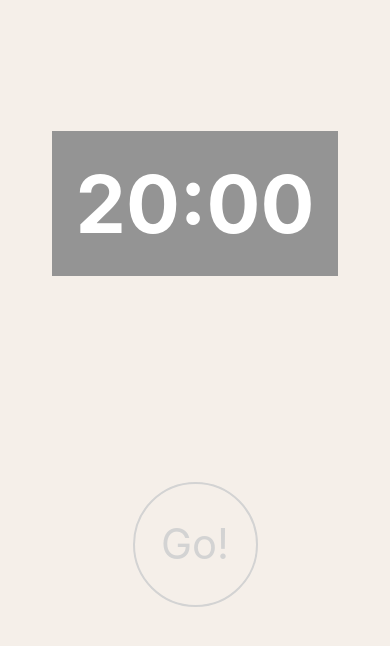
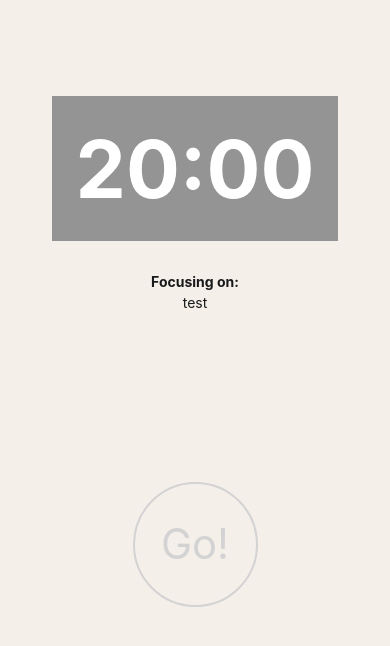
Before and after one commit to UmarChothia/Focus-Application, a React Native app: screen / in a window 390 px wide. Shown: the top 646 px of the page. Built offline with nearby package versions, Linux system fonts and the light colour scheme.

Commit message:
timer focus subject

```diff
--- a/src/features/timer.js
+++ b/src/features/timer.js
@@ -1,20 +1,34 @@
-import React, { useState } from "react";
-import { View, StyleSheet } from "react-native";
+import React, { useState } from 'react';
+import { View, StyleSheet, Text } from 'react-native';
 import { Countdown } from '../components/countdown';
 import { RoundedButton } from '../components/button';
+import { paddings } from '../utils/sizes';
+import { colors } from '../utils/colours';
 
-export const Timer = ({focusTask}) => {
-  const [hasStarted, setHasStarted] = useState(false);;
+export const Timer = ({ focusTask }) => {
+  const [hasStarted, setHasStarted] = useState(false);
   return (
     <View style={styles.container}>
       <View style={styles.countdown}>
         {/* Countdown timer isPaused if the countdown has not been started  */}
-      <Countdown isPaused={!hasStarted} onProgress={() => {}} onEnd={() => {}}/>
+        <Countdown
+          isPaused={!hasStarted}
+          onProgress={() => {}}
+          onEnd={() => {}}
+        />
+        <View style={{ paddingTop: paddings.xl }}>
+          <Text style={styles.title}>Focusing on:</Text>
+          <Text style={styles.task}>{focusTask}</Text>
+        </View>
       </View>
       <View style={styles.buttonWrapper}>
         {/* if it isn't started, show us the start button - AND if it is started show us the pause button */}
-      {!hasStarted && (<RoundedButton title="Go!" onPress={() => setHasStarted(true)}/>)}
-     {hasStarted && (<RoundedButton title="pause" onPress={() => setHasStarted(false)}/>)}
+        {!hasStarted && (
+          <RoundedButton title="Go!" onPress={() => setHasStarted(true)} />
+        )}
+        {hasStarted && (
+          <RoundedButton title="pause" onPress={() => setHasStarted(false)} />
+        )}
       </View>
     </View>
   );
@@ -23,7 +37,6 @@ export const Timer = ({focusTask}) => {
 const styles = StyleSheet.create({
   container: {
     flex: 1,
-
   },
   countdown: {
     flex: 0.5,
@@ -36,5 +49,15 @@ const styles = StyleSheet.create({
     padding: 15,
     justifyContent: 'center',
     alignItems: 'center',
-  }
-})
+  },
+  title: {
+    color: colors.darkGrey,
+    fontWeight: 'bold',
+    textAlign: 'center',
+  },
+  task: {
+    color: colors.darkGrey,
+    textAlign: 'center',
+    paddingTop: 4,
+  },
+});
```
Lines whose indentation alone changed are shown as unchanged.
